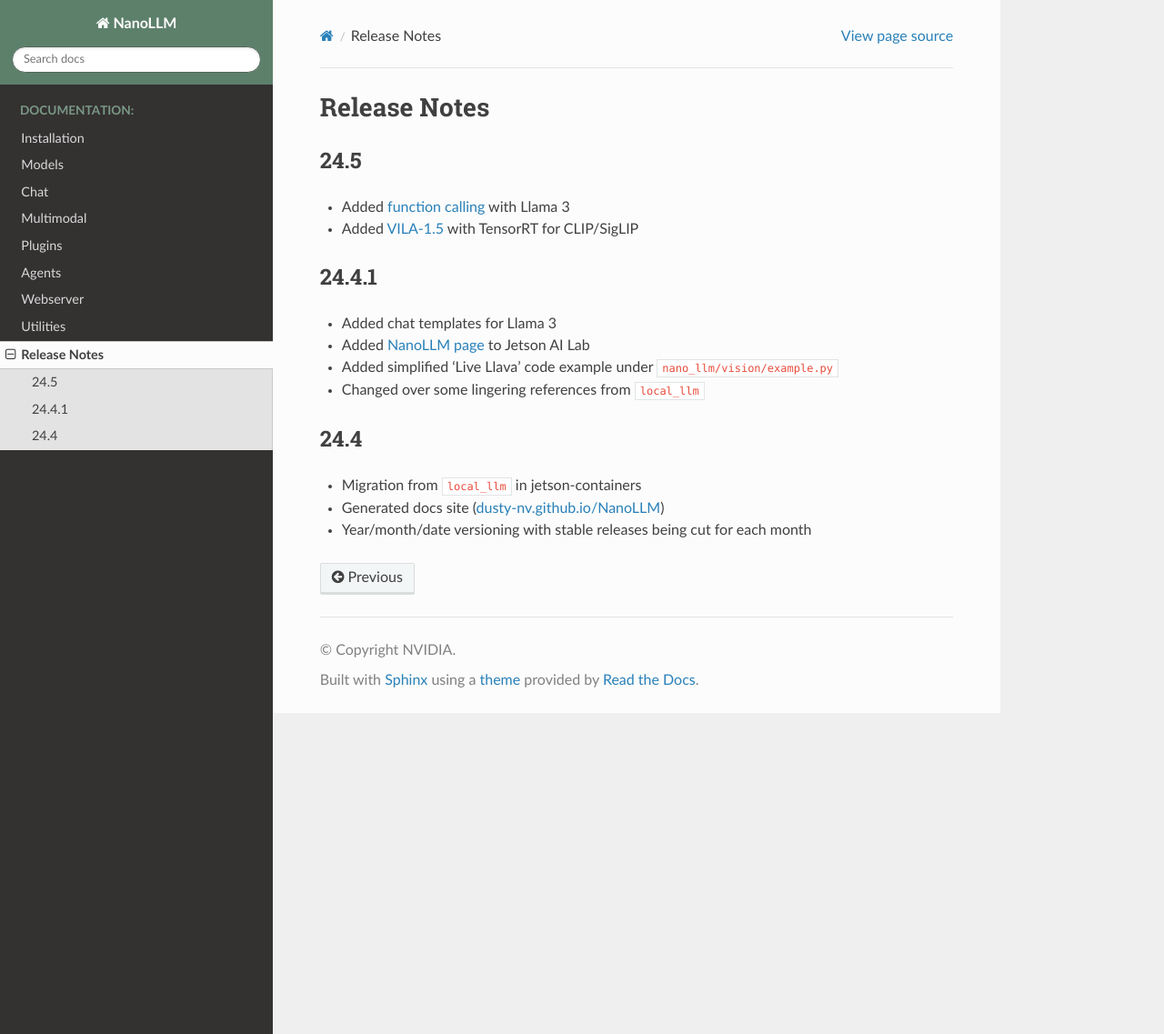
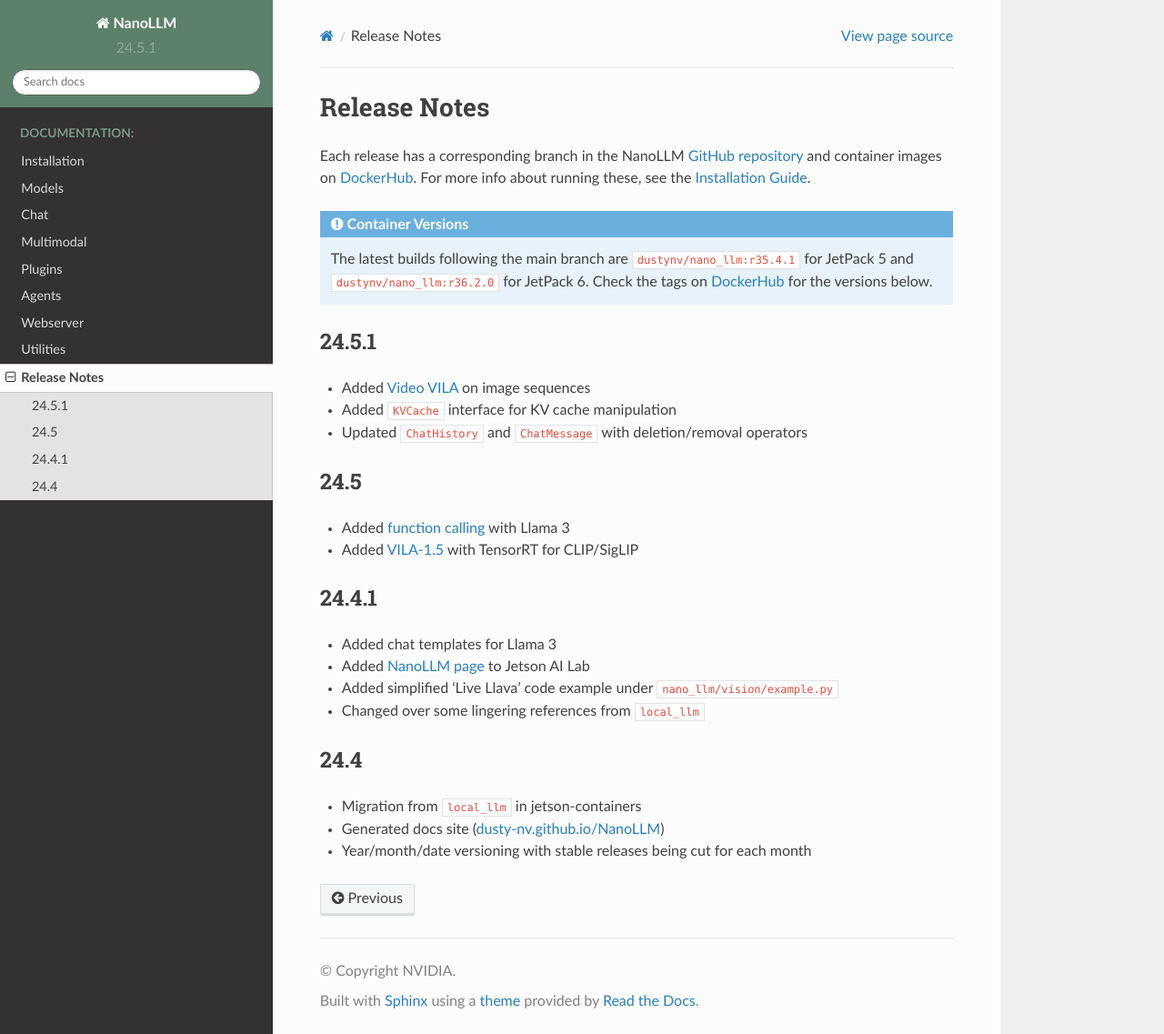
Before and after one commit to dusty-nv/NanoLLM, a Sphinx documentation site: the page built from docs/releases.md, in a window 1280 px wide and 1137 px high. Shown: the whole window at 91% size. Built offline with Sphinx 7.4.7 and the Read the Docs theme 2.0.0, drawn with Linux system fonts in a browser that asks for light colours.

Commit message:
updated versions

````diff
--- a/docs/conf.py
+++ b/docs/conf.py
@@ -91,7 +91,7 @@ html_css_files = ['custom.css']
 html_theme = 'sphinx_rtd_theme'
 
 html_theme_options = {
-	'display_version': False,
+	'display_version': True,
 	#'prev_next_buttons_location': 'bottom',
 	#'style_external_links': False,
 	#'vcs_pageview_mode': '',
--- a/docs/releases.md
+++ b/docs/releases.md
@@ -1,4 +1,18 @@
 # Release Notes
+
+Each release has a corresponding branch in the NanoLLM [GitHub repository](https://github.com/dusty-nv/NanoLLM) and container images on [DockerHub](https://hub.docker.com/r/dustynv/nano_llm/tags).  For more info about running these, see the [Installation Guide](install.md).
+
+```{eval-rst}
+.. admonition:: Container Versions
+
+   The latest builds following the main branch are ``dustynv/nano_llm:r35.4.1`` for JetPack 5 and ``dustynv/nano_llm:r36.2.0`` for JetPack 6.  Check the tags on `DockerHub <https://hub.docker.com/r/dustynv/nano_llm/tags>`_ for the versions below.
+```
+
+## 24.5.1
+
+* Added [Video VILA](multimodal.md#video-sequences) on image sequences
+* Added [`KVCache`](models.md#kv-cache) interface for KV cache manipulation
+* Updated [`ChatHistory`](chat.md#chat-history) and [`ChatMessage`](chat.md#chat-history) with deletion/removal operators
 
 ## 24.5
 
--- a/nano_llm/version.py
+++ b/nano_llm/version.py
@@ -1 +1 @@
-__version__ = '24.4.2'
+__version__ = '24.5.1'
````
Also changed, not shown: README.md (+3 -0 lines), docs/index.rst (+22 -2 lines), docs/install.md (+1 -1 lines).
